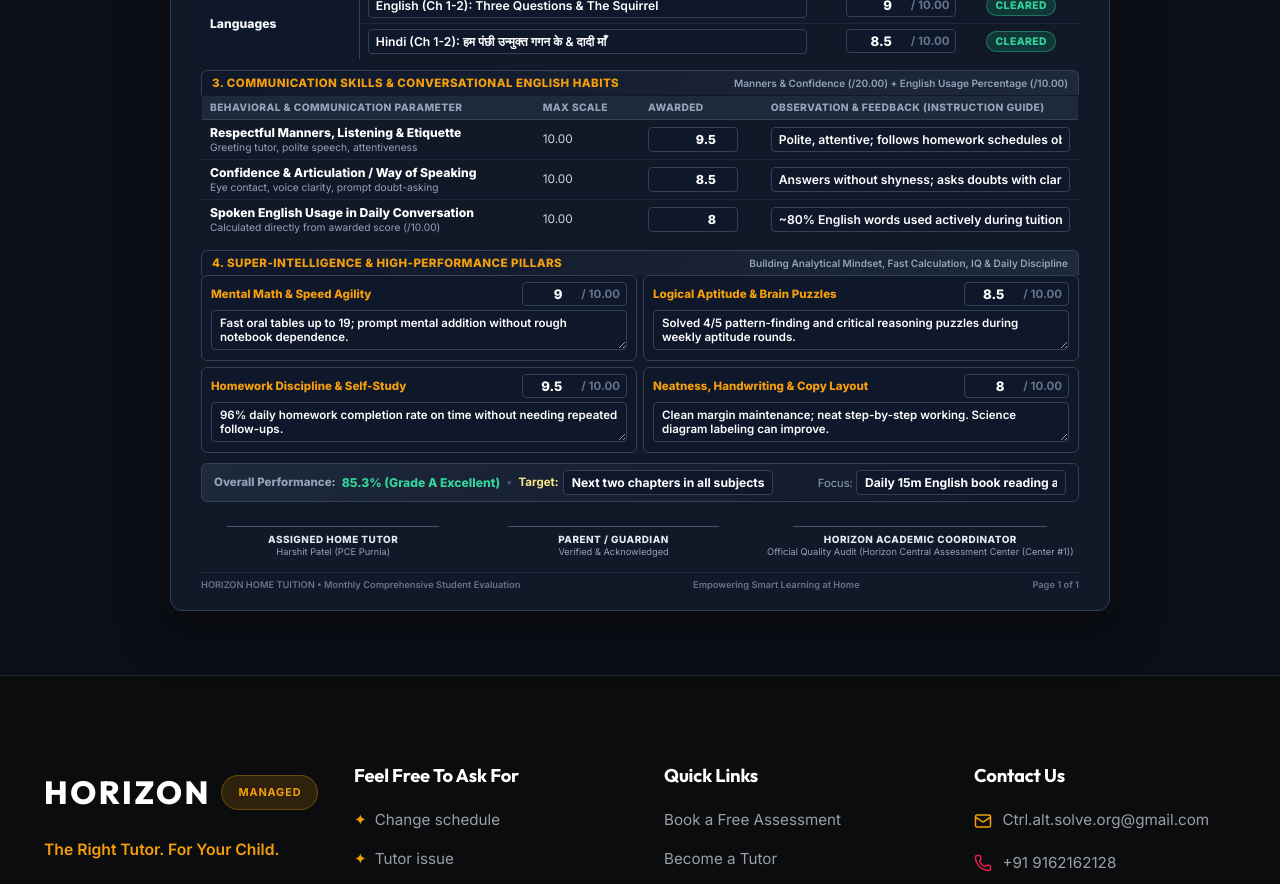
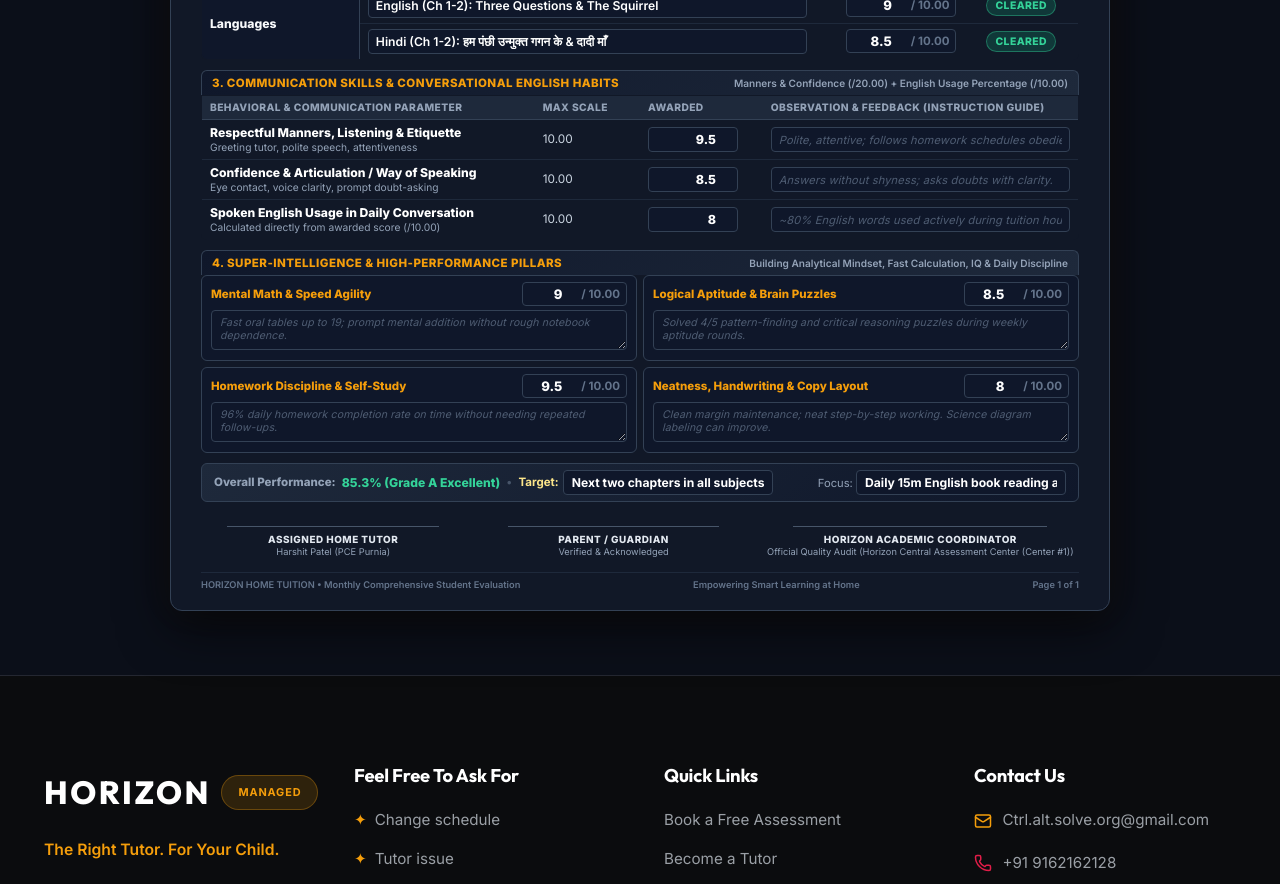
Before and after one commit to ctrlaltsolveorg-cloud/horizon-home-tuition, a Next.js app: page /report-card/fill in a window 1280 px wide. Shown: the part 780-1664 px from the top of the page. Built offline with nearby package versions, Linux system fonts and the light colour scheme; no server answers.

Commit message:
style(report-card): make instructional feedback placeholders clean, italicized and subtly faded

```diff
--- a/src/components/ReportCardInteractiveEditor.tsx
+++ b/src/components/ReportCardInteractiveEditor.tsx
@@ -140,22 +140,22 @@ const DEFAULT_SAMPLE_DATA: MonthlyReportCard = {
 
   manners_max: 10,
   manners_score: 9.50,
-  manners_obs: 'Polite, attentive; follows homework schedules obediently.',
+  manners_obs: '',
   confidence_max: 10,
   confidence_score: 8.50,
-  confidence_obs: 'Answers without shyness; asks doubts with clarity.',
+  confidence_obs: '',
   english_usage_max: 10,
   english_usage_score: 8.00,
-  english_usage_obs: '~80% English words used actively during tuition hours.',
+  english_usage_obs: '',
 
   mental_math_score: '9.00 / 10.00',
-  mental_math_obs: 'Fast oral tables up to 19; prompt mental addition without rough notebook dependence.',
+  mental_math_obs: '',
   logical_aptitude_score: '8.50 / 10.00',
-  logical_aptitude_obs: 'Solved 4/5 pattern-finding and critical reasoning puzzles during weekly aptitude rounds.',
+  logical_aptitude_obs: '',
   homework_score: '9.50 / 10.00',
-  homework_obs: '96% daily homework completion rate on time without needing repeated follow-ups.',
+  homework_obs: '',
   neatness_score: '8.00 / 10.00',
-  neatness_obs: 'Clean margin maintenance; neat step-by-step working. Science diagram labeling can improve.',
+  neatness_obs: '',
 
   overall_percentage: 86.5,
   grade: 'Grade A+ Outstanding',
@@ -1580,8 +1580,8 @@ export default function ReportCardInteractiveEditor({
           transition: all 0.2s;
         }
         .live-input::placeholder {
-          color: #94A3B8 !important;
-          opacity: 0.85 !important;
+          color: #64748B !important;
+          opacity: 0.75 !important;
           font-weight: 400 !important;
         }
         .live-input:focus {
@@ -1626,8 +1626,8 @@ export default function ReportCardInteractiveEditor({
           transition: all 0.15s;
         }
         .live-table-input::placeholder {
-          color: #94A3B8 !important;
-          opacity: 0.85 !important;
+          color: #64748B !important;
+          opacity: 0.75 !important;
           font-weight: 400 !important;
         }
         .live-table-input:hover {
@@ -1641,9 +1641,10 @@ export default function ReportCardInteractiveEditor({
         }
 
         .live-instruction-input::placeholder {
-          color: #94A3B8 !important;
-          opacity: 0.9 !important;
-          font-style: italic;
+          color: #64748B !important;
+          opacity: 0.75 !important;
+          font-style: italic !important;
+          font-weight: 400 !important;
         }
 
         /* Locked Score Cell (Number input + fixed /10.00 suffix) */
@@ -1759,8 +1760,10 @@ export default function ReportCardInteractiveEditor({
           box-sizing: border-box;
         }
         .live-textarea::placeholder {
-          color: #94A3B8 !important;
-          opacity: 0.9 !important;
+          color: #64748B !important;
+          opacity: 0.75 !important;
+          font-style: italic !important;
+          font-weight: 400 !important;
         }
         .live-textarea:focus {
           border-color: #38BDF8;
```
Also changed, not shown: src/components/ReportCardEditorModal.tsx (+7 -7 lines).
